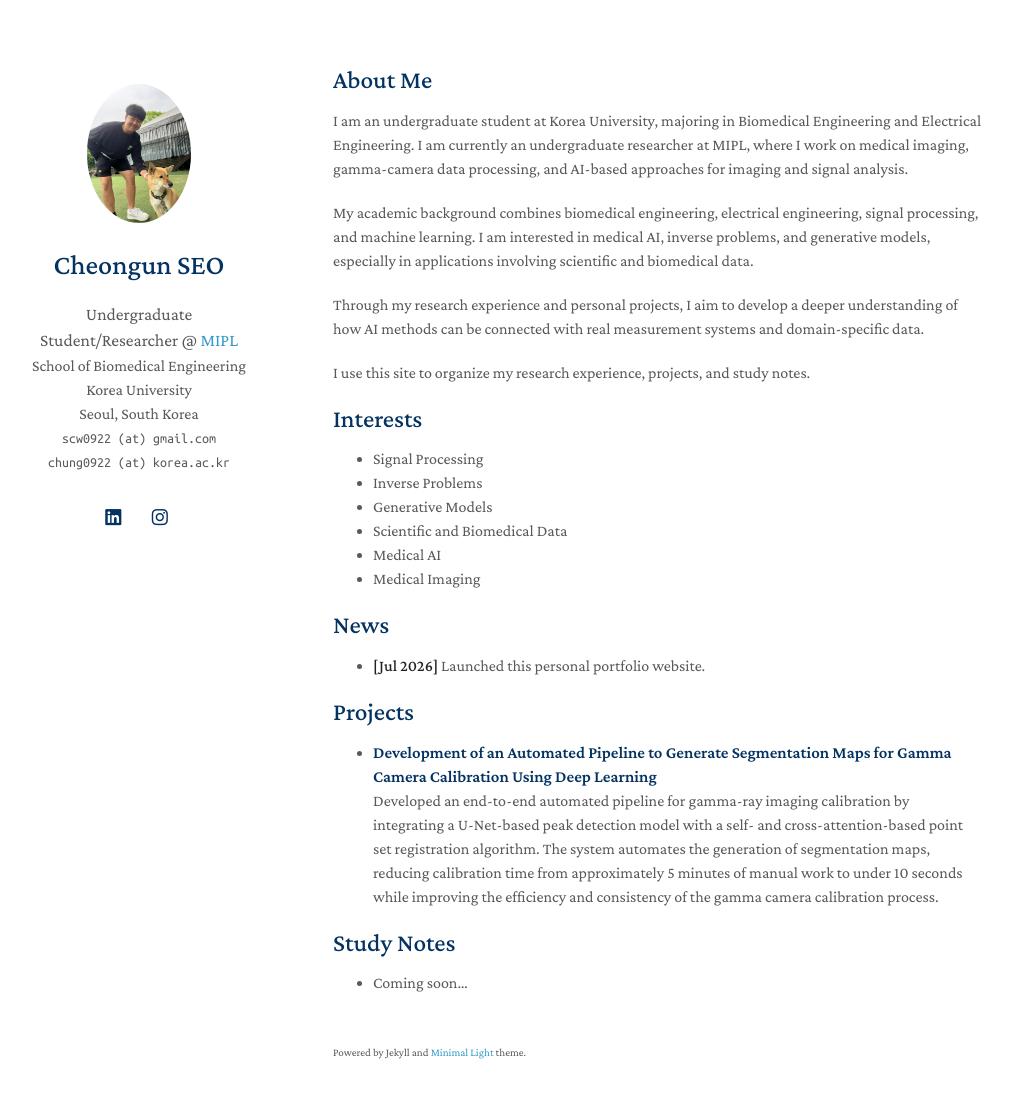
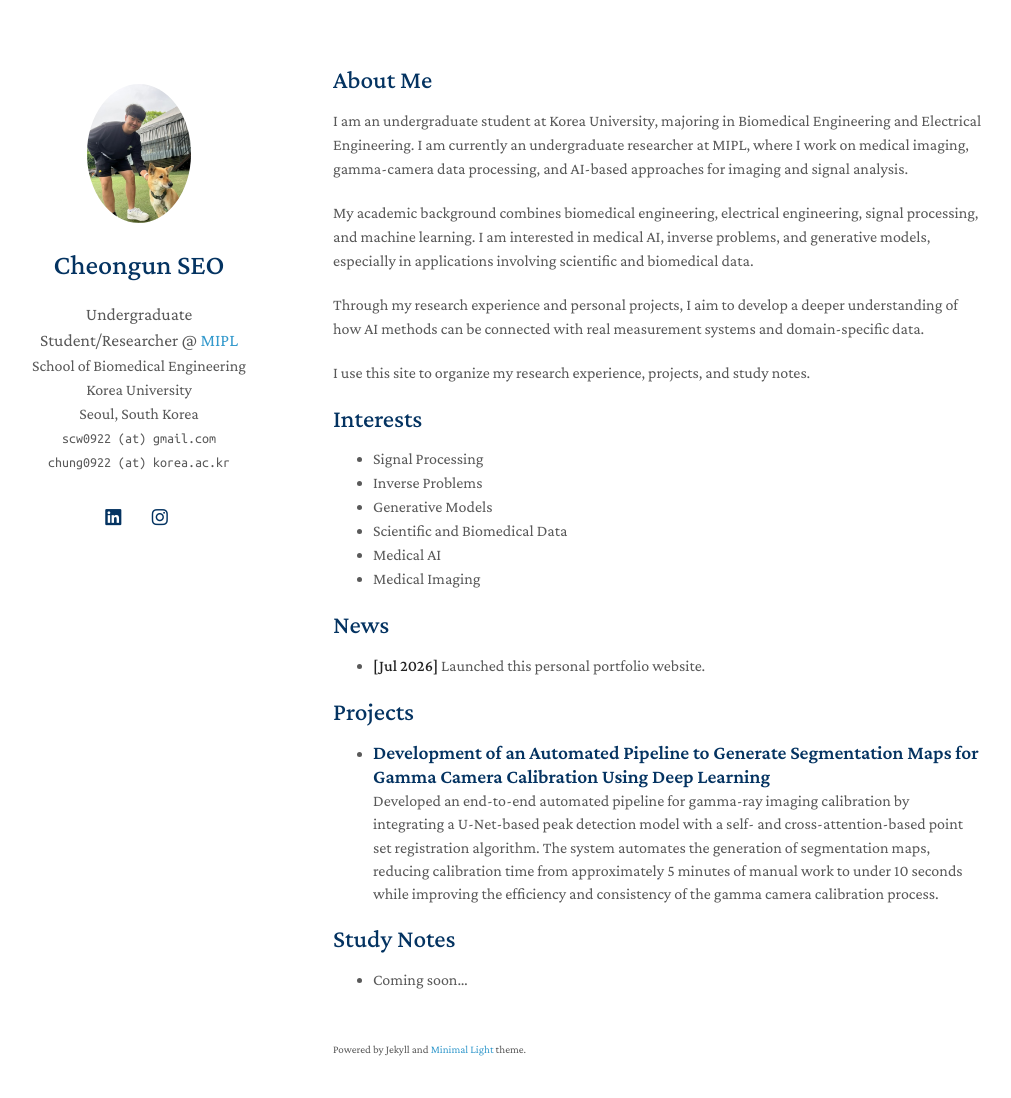
Before and after one commit to SeoCheongun/blog, a Jekyll site: the page built from index.md, in a window 1280 px wide and 1133 px high. Shown: the top 1098 px of the window, without its empty margins (137-1148 px from the left). Built offline with Jekyll 4.4.1, drawn with Linux system fonts in a browser that asks for light colours; a style sheet for code colours, icons or effects is not loaded; our own code applies the rules of GitHub Pages for plain Markdown files.

Commit message:
Emphasize project titles

```diff
--- a/assets/css/style-no-dark-mode.scss
+++ b/assets/css/style-no-dark-mode.scss
@@ -8,18 +8,21 @@
 }
 
 #projects + ul li {
-  margin-bottom: 10px;
+  line-height: 1.45;
+  margin-bottom: 14px;
 }
 
 .project-title {
+  display: block;
   color: #043361;
-  font-size: 1.05rem;
-  font-weight: 600;
-  line-height: 1.1;
+  font-size: 1.22rem;
+  font-weight: 700;
+  line-height: 1.25;
+  margin: 0;
 }
 
 .project-summary {
-  display: inline-block;
-  line-height: 1.5;
-  margin-top: 0;
+  display: block;
+  line-height: 1.45;
+  margin: 0;
 }
--- a/assets/css/style.scss
+++ b/assets/css/style.scss
@@ -8,20 +8,23 @@
 }
 
 #projects + ul li {
-  margin-bottom: 10px;
+  line-height: 1.45;
+  margin-bottom: 14px;
 }
 
 .project-title {
+  display: block;
   color: #043361;
-  font-size: 1.05rem;
-  font-weight: 600;
-  line-height: 1.1;
+  font-size: 1.22rem;
+  font-weight: 700;
+  line-height: 1.25;
+  margin: 0;
 }
 
 .project-summary {
-  display: inline-block;
-  line-height: 1.5;
-  margin-top: 0;
+  display: block;
+  line-height: 1.45;
+  margin: 0;
 }
 
 @media (prefers-color-scheme: dark) {
--- a/index.md
+++ b/index.md
@@ -27,7 +27,7 @@ I use this site to organize my research experience, projects, and study notes.
 
 ## Projects
 
-- <span class="project-title">Development of an Automated Pipeline to Generate Segmentation Maps for Gamma Camera Calibration Using Deep Learning</span><br><span class="project-summary">Developed an end-to-end automated pipeline for gamma-ray imaging calibration by integrating a U-Net-based peak detection model with a self- and cross-attention-based point set registration algorithm. The system automates the generation of segmentation maps, reducing calibration time from approximately 5 minutes of manual work to under 10 seconds while improving the efficiency and consistency of the gamma camera calibration process.</span>
+- <span class="project-title">Development of an Automated Pipeline to Generate Segmentation Maps for Gamma Camera Calibration Using Deep Learning</span><span class="project-summary">Developed an end-to-end automated pipeline for gamma-ray imaging calibration by integrating a U-Net-based peak detection model with a self- and cross-attention-based point set registration algorithm. The system automates the generation of segmentation maps, reducing calibration time from approximately 5 minutes of manual work to under 10 seconds while improving the efficiency and consistency of the gamma camera calibration process.</span>
 
 ## Study Notes
 
```
